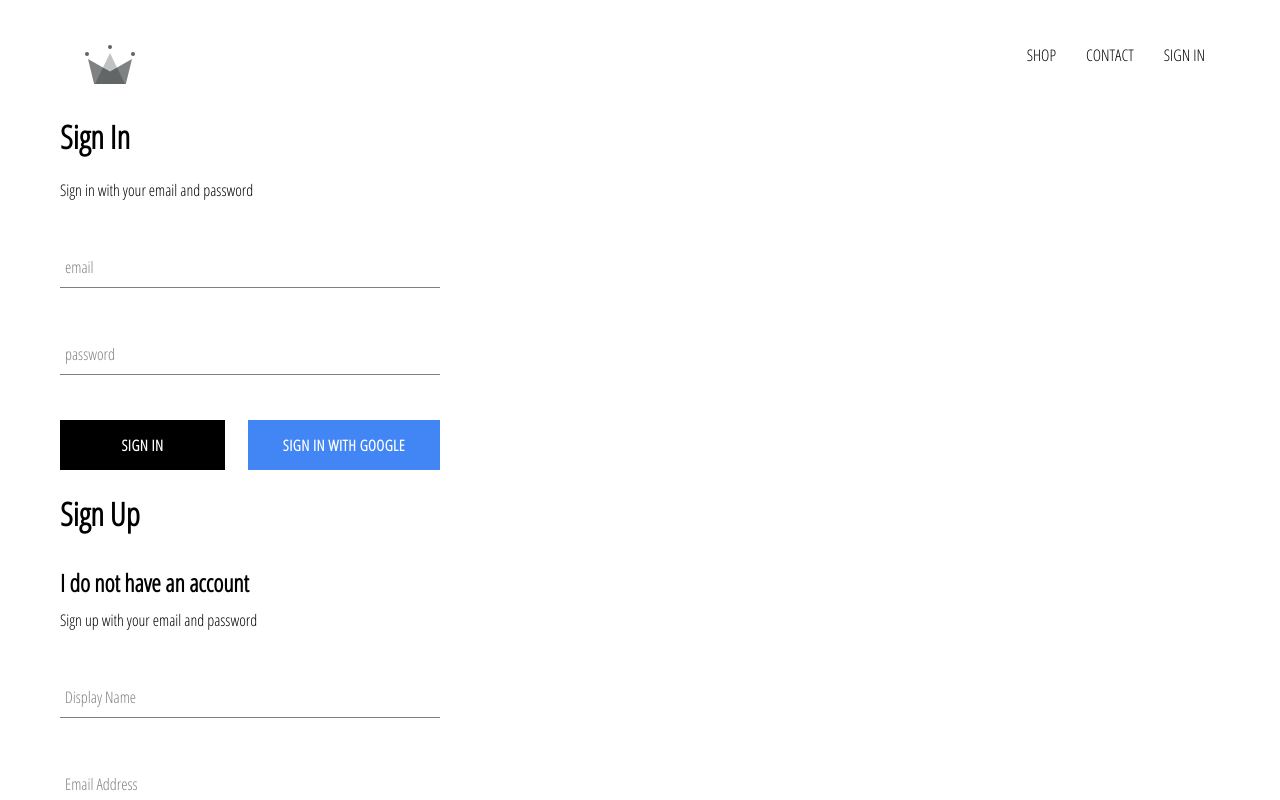
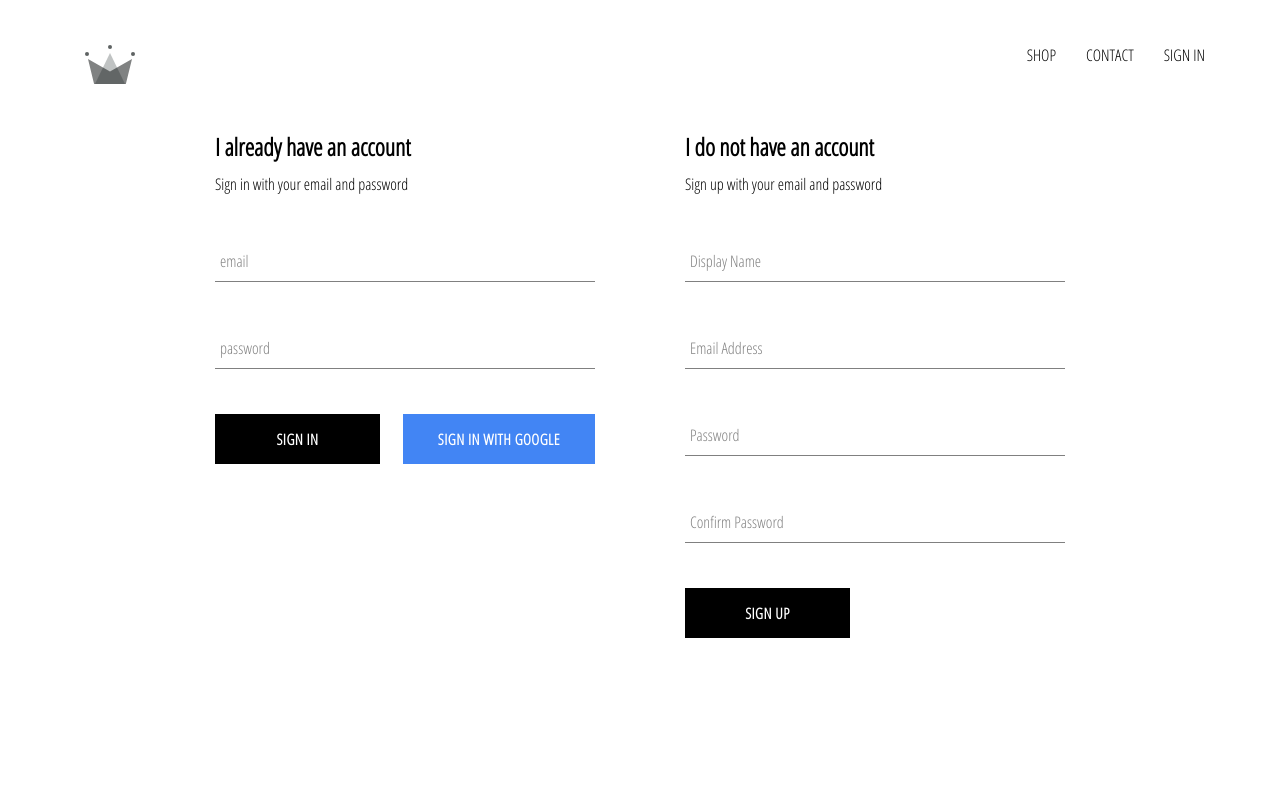
Before and after one commit to TmothyMartel/crwn-clothing, a React (Create React App) app: page /signin in a window 1280 px wide. Shown: the top 800 px of the page. Built offline with nearby package versions, Linux system fonts and the light colour scheme; no server answers.

Commit message:
added sign-up to sign-in-sign-out page

```diff
--- a/src/App.js
+++ b/src/App.js
@@ -32,6 +32,8 @@ class App extends React.Component {
               ...snapShot.data()
             }
           });
+
+          console.log(this.state);
         });
       } else {
         this.setState({ currentUser: userAuth });
--- a/src/components/sign-in/sign-in.component.jsx
+++ b/src/components/sign-in/sign-in.component.jsx
@@ -32,6 +32,7 @@ class SignIn extends React.Component {
   render() {
     return (
       <div className="sign-in">
+        <h2 className="title">I already have an account</h2>
         <span>Sign in with your email and password</span>
 
         <form onSubmit={this.handleSubmit}>
--- a/src/pages/sign-in-and-sign-up/sign-in-and-sign-up.component.jsx
+++ b/src/pages/sign-in-and-sign-up/sign-in-and-sign-up.component.jsx
@@ -5,9 +5,9 @@ import './sign-in-and-sign-up.styles.scss';
 
 const SignInAndSignUpPage = () => (
     <div className="sign-in-and-sign-up">
-    <h1>Sign In</h1>
+
     <SignIn />
-    <h1>Sign Up</h1>
+
     <SignUp />
     </div>
 );
--- a/src/pages/sign-in-and-sign-up/sign-in-and-sign-up.styles.scss
+++ b/src/pages/sign-in-and-sign-up/sign-in-and-sign-up.styles.scss
@@ -0,0 +1,6 @@
+.sign-in-and-sign-up {
+    width: 850px;
+    display:flex;
+    justify-content: space-between;
+    margin: 30px auto;
+}
```
